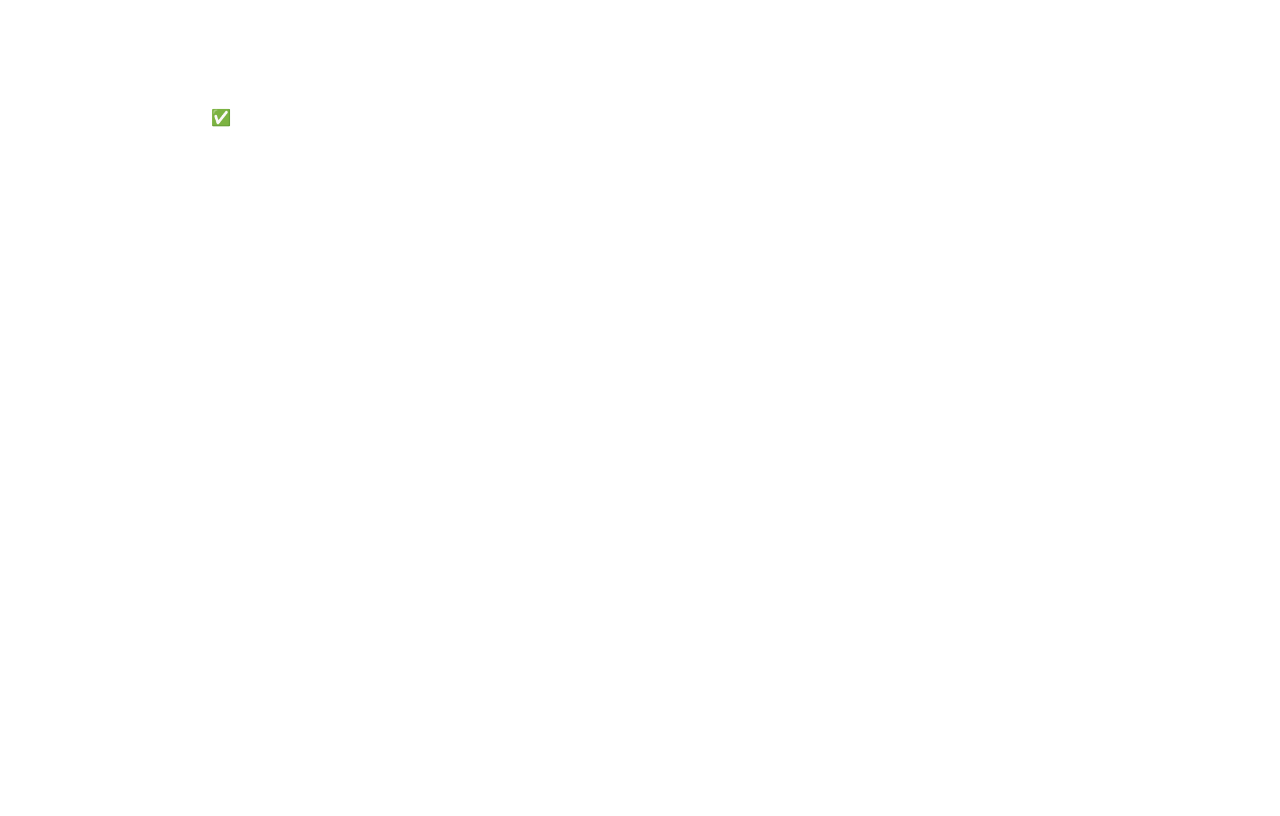
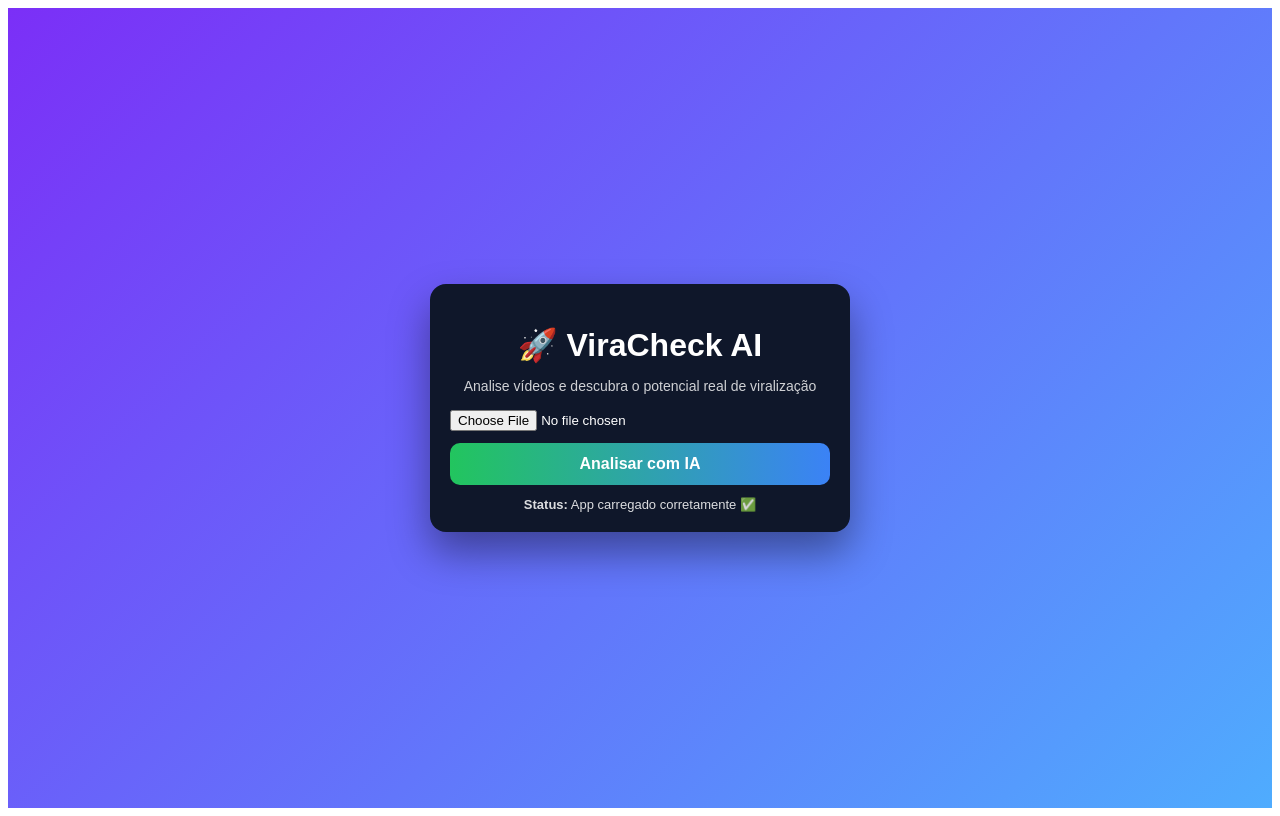
Before and after one commit to paivarobin16-alt/Viracheck---1.0.0, a React (Vite) app: page / in a window 1280 px wide. Built offline with nearby package versions, Linux system fonts and the light colour scheme.

Commit message:
Update App.tsx

```diff
--- a/src/App.tsx
+++ b/src/App.tsx
@@ -1,8 +1,101 @@
+import { useState } from "react";
+
 export default function App() {
+  const [videoUrl, setVideoUrl] = useState<string | null>(null);
+
   return (
-    <div style={{ color: "white", padding: 20 }}>
-      <h1>ViraCheck AI</h1>
-      <p>App carregado com sucesso ✅</p>
+    <div style={styles.page}>
+      <div style={styles.card}>
+        <h1 style={styles.title}>🚀 ViraCheck AI</h1>
+        <p style={styles.subtitle}>
+          Analise vídeos e descubra o potencial real de viralização
+        </p>
+
+        <input
+          type="file"
+          accept="video/*"
+          style={styles.input}
+          onChange={(e) => {
+            const file = e.target.files?.[0];
+            if (file) {
+              setVideoUrl(URL.createObjectURL(file));
+            }
+          }}
+        />
+
+        {videoUrl && (
+          <video
+            src={videoUrl}
+            controls
+            style={styles.video}
+          />
+        )}
+
+        <button style={styles.button}>
+          Analisar com IA
+        </button>
+
+        <div style={styles.info}>
+          <strong>Status:</strong> App carregado corretamente ✅
+        </div>
+      </div>
     </div>
   );
 }
+
+const styles: Record<string, React.CSSProperties> = {
+  page: {
+    minHeight: "100vh",
+    display: "flex",
+    justifyContent: "center",
+    alignItems: "center",
+    background: "linear-gradient(135deg, #7b2ff7, #4facfe)",
+    fontFamily: "Arial, sans-serif",
+  },
+  card: {
+    width: "100%",
+    maxWidth: 380,
+    background: "#0f172a",
+    borderRadius: 16,
+    padding: 20,
+    color: "#fff",
+    boxShadow: "0 20px 40px rgba(0,0,0,0.4)",
+  },
+  title: {
+    textAlign: "center",
+    marginBottom: 6,
+  },
+  subtitle: {
+    textAlign: "center",
+    fontSize: 14,
+    opacity: 0.8,
+    marginBottom: 16,
+  },
+  input: {
+    width: "100%",
+    marginBottom: 12,
+  },
+  video: {
+    width: "100%",
+    borderRadius: 12,
+    marginBottom: 12,
+    background: "#000",
+  },
+  button: {
+    width: "100%",
+    padding: "12px 0",
+    borderRadius: 10,
+    border: "none",
+    cursor: "pointer",
+    fontWeight: "bold",
+    fontSize: 16,
+    background: "linear-gradient(90deg, #22c55e, #3b82f6)",
+    color: "#fff",
+  },
+  info: {
+    marginTop: 12,
+    fontSize: 13,
+    opacity: 0.85,
+    textAlign: "center",
+  },
+};
```
